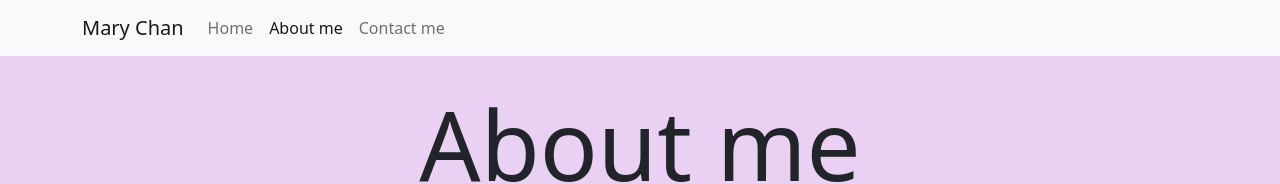
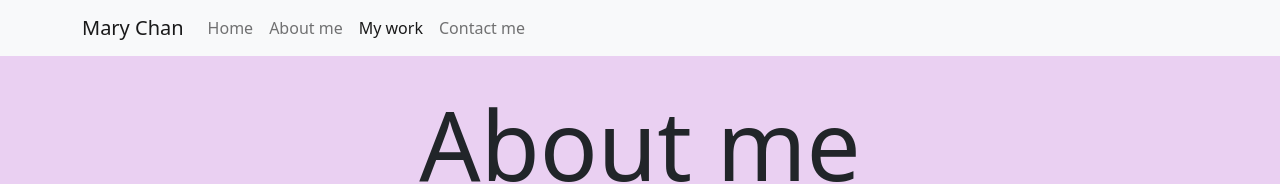
Before and after one commit to vladasanadev/ded, a plain HTML site: page work.html in a window 1280 px wide. Shown: the top 184 px of the page. Drawn offline with nearby package versions, Linux system fonts and the light colour scheme.

Commit message:
Added work.html to nav bar

```diff
--- a/work.html
+++ b/work.html
@@ -50,10 +50,19 @@
               >
             </li>
             <li class="nav-item">
-              <a class="nav-link active" href="/about.html" title="About Mary"
+              <a class="nav-link" href="/about.html" title="About Mary"
                 >About me</a
               >
             </li>
+            <li class="nav-item">
+              <a
+                class="nav-link active"
+                href="/work.html"
+                title="Mary's Projects"
+                >My work</a
+              >
+            </li>
+
             <li class="nav-item">
               <a
                 class="nav-link"
```
Also changed, not shown: about.html (+6 -0 lines).
